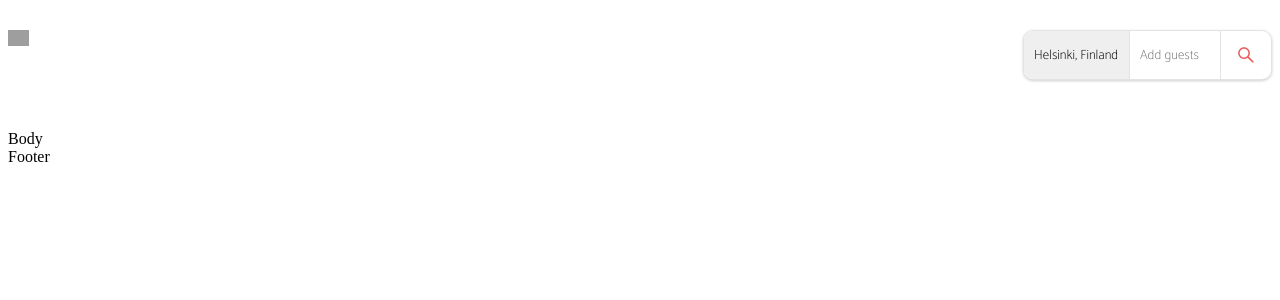
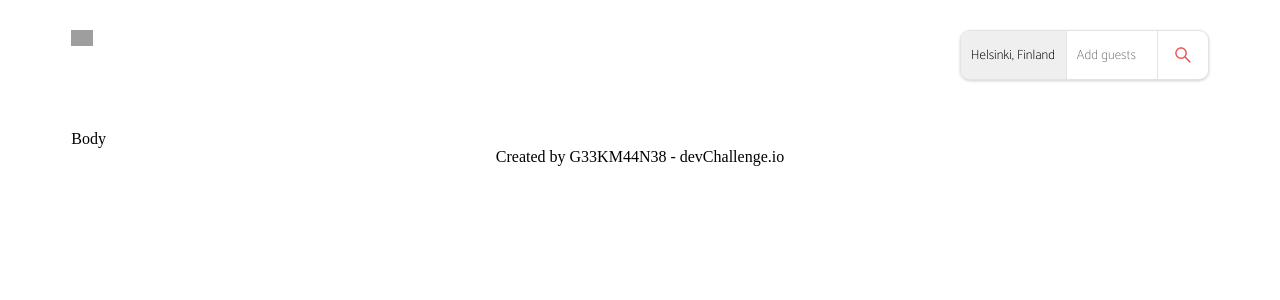
Before and after one commit to G33KM44N38/Windbnb, a React (Create React App) app: page / in a window 1280 px wide. Shown: the top 300 px of the page. Built offline with nearby package versions, Linux system fonts and the light colour scheme; grey boxes are pictures that could not be loaded.

Commit message:
header is done

```diff
--- a/package.json
+++ b/package.json
@@ -8,6 +8,7 @@
     "@testing-library/user-event": "^13.5.0",
     "react": "^17.0.2",
     "react-dom": "^17.0.2",
+    "react-icons": "^4.3.1",
     "react-scripts": "5.0.0",
     "web-vitals": "^2.1.4"
   },
--- /dev/null
+++ b/src/App.css
@@ -0,0 +1,4 @@
+#App{
+    width: 90%;
+    margin: auto;
+}
--- a/src/App.js
+++ b/src/App.js
@@ -2,10 +2,11 @@ import React from 'react'
 import Body from './components/Body/Body'
 import Footer from './components/Footer/Footer'
 import Header from './components/Header/Header'
+import './App.css'
 
 function App() {
   return (
-    <div>
+    <div id='App'>
         <Header/>
         <Body/>
         <Footer/>
--- /dev/null
+++ b/src/components/Footer/Footer.css
@@ -0,0 +1,4 @@
+.footer{
+    display: flex;
+    justify-content: center;
+}
--- a/src/components/Footer/Footer.jsx
+++ b/src/components/Footer/Footer.jsx
@@ -1,8 +1,9 @@
 import React from 'react'
+import './Footer.css'
 
 function Footer() {
   return (
-    <div>Footer</div>
+    <div className='footer'>Created by G33KM44N38 - devChallenge.io</div>
   )
 }
 
```
Also changed, not shown: 1 other file (tests, documents, lock files or other folders).
